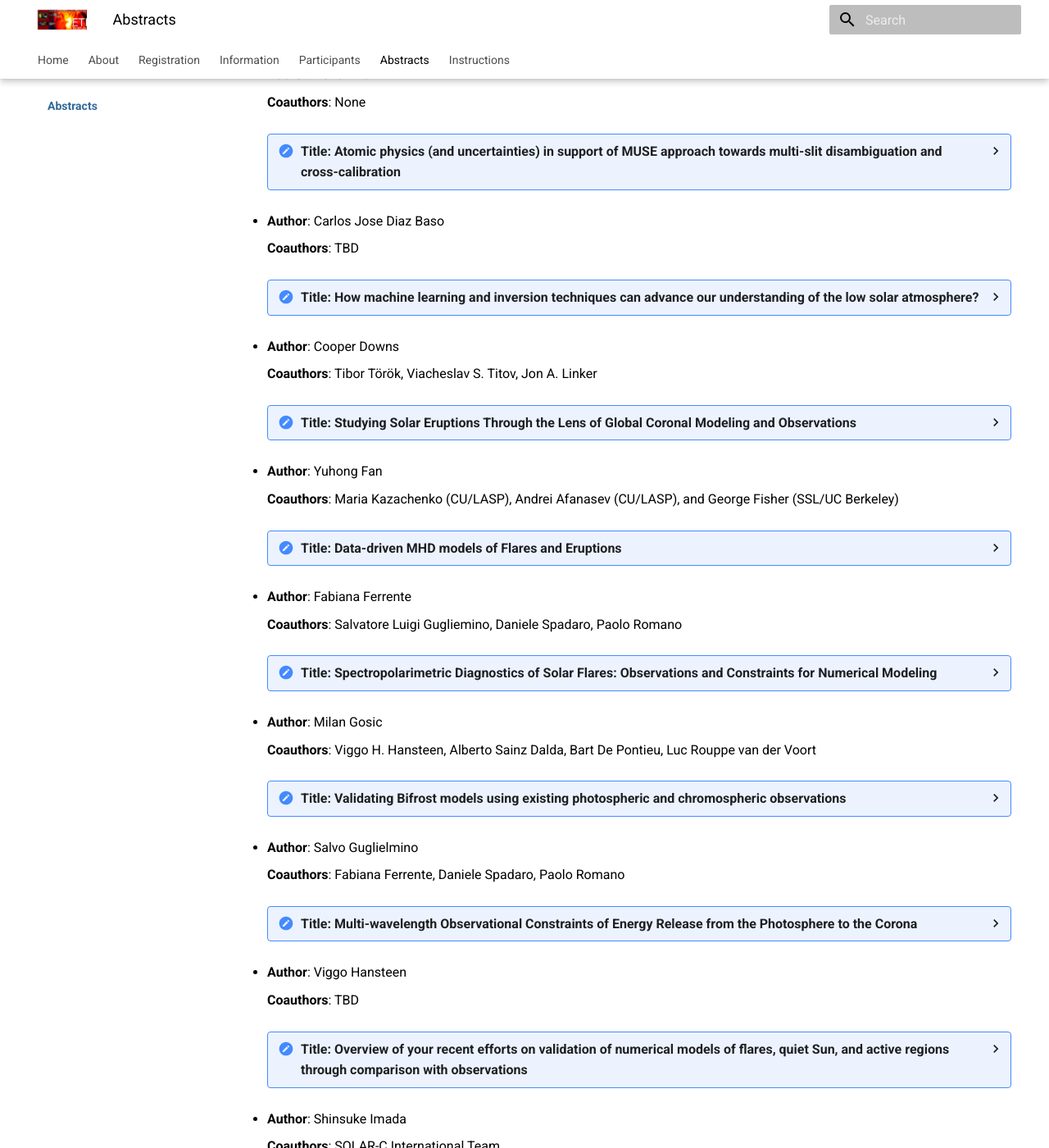
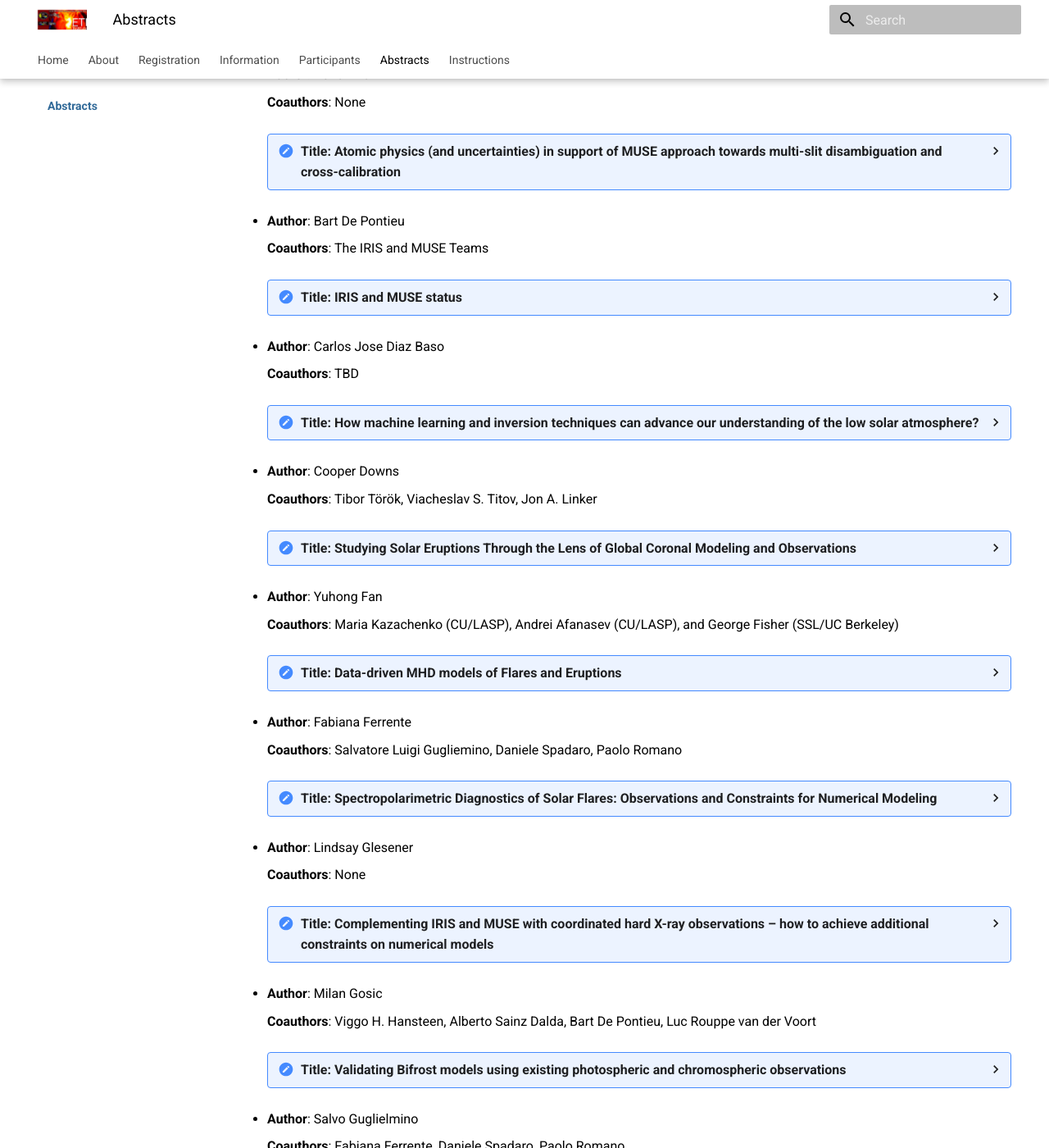
Before and after one commit to LM-SAL/iris_muse_team_meeting, an MkDocs documentation site: the page built from docs/abstracts.md, in a window 1280 px wide and 1400 px high, scrolled down 2104 px. Shown: the whole window at 82% size. Built offline with MkDocs 1.6.1 and Material for MkDocs 9.7.7, drawn with Linux system fonts in a browser that asks for light colours; some of the changed text lies outside the part shown.

Commit message:
updates from Juan

```diff
--- a/docs/abstracts.md
+++ b/docs/abstracts.md
@@ -2,7 +2,7 @@
 title: Abstracts
 ---
 
-Accepted Abstracts.
+Accepted Abstracts (sorted by last name).
 
 
 * **Author**: Joel Allred
@@ -106,6 +106,16 @@ Accepted Abstracts.
 
 
 
+* **Author**: Bart De Pontieu
+
+    **Coauthors**: The IRIS and MUSE Teams
+    <details> <summary> <b>Title</b>: IRIS and MUSE status </summary>
+      <b>Abstract</b>
+      I will provide an overview of current operations and capabilities of IRIS, as well as a progress report of the development of the MUSE spacecraft and instrument, and plans for operations, data pipeline, and science analysis.
+    </details>
+
+
+
 * **Author**: Carlos Jose Diaz Baso
 
     **Coauthors**: TBD
@@ -144,6 +154,20 @@ Accepted Abstracts.
       We review our recent work on high-resolution spectropolarimetric observations of solar flares and discuss how these measurements provide constraints for numerical modeling. In particular, we focus on the confined X1.6-class flare that occurred on 22 October 2014 in active region AR 12192, observed with the Interferometric BIdimensional Spectropolarimeter (IBIS) at the Dunn Solar Telescope. Full Stokes profiles were acquired in both the photospheric Fe I 617.3 nm and chromospheric Ca II 854.2 nm lines. We also present preliminary results from spectropolarimetric data obtained during a summer 2023 observing campaign at the GREGOR telescope, targeting smaller-scale flaring events observed in the He I 1083.0 nm spectral window and coordinated with IRIS satellite observations. The datasets were analyzed using different inversion codes, including STiC, DeSIRe, and HAZEL.
       Our results provide important constraints on flare models, which must reproduce intense, localized chromospheric heating, chromospheric evaporation and condensation, as well as dynamic magnetic field reconfigurations in the lower atmosphere. Additionally, we show that flare activity enhances the sensitivity of the Ca II 854.2 nm line to deeper atmospheric layers, highlighting the necessity for realistic radiative transfer treatments in numerical simulations.
       These findings emphasize the diagnostic power of chromospheric spectropolarimetry in validating and refining MHD models of solar flares, and underscore the importance of coordinated observational and theoretical efforts to improve our understanding of flare-driven energy transport and magnetic restructuring.
+    </details>
+
+
+
+* **Author**: Lindsay Glesener
+
+    **Coauthors**: None
+    <details> <summary> <b>Title</b>: Complementing IRIS and MUSE with coordinated hard X-ray observations – how to achieve additional constraints on numerical models </summary>
+      <b>Abstract</b>
+      Over the past decade, IRIS has made large strides in studying the detailed interactions between the chromosphere and the corona via the transition region.  And once in operation, the MUSE spacecraft will provide us with novel and scientifically important views of the energization of the solar corona, the solar wind, and solar eruptive events.  All of these endeavors are broadly enhanced by a rich multiwavelength set of solar observations, and hard X-ray studies are an important component of this set.
+
+      Hard X-rays (HXRs) are one of the most direct probes available for accelerated electrons on the Sun.  They can be used to measure non-thermal electron distributions, including their total energy content, average energies, and how low in energy the distribution extends.  HXRs can also measure thermal plasma of the solar corona, with particular sensitivity to flare-temperature plasma of several to tens of millions of degrees.  The combination of high-energy X-ray measurements with detailed temperature and velocity measurements from the UV and EUV enables an integrated understanding of flares and plasma heating on the Sun. For example, HXR measurements of accelerated electrons provide the input to numerical studies of flare heating, explaining results observed by IRIS and eventually by MUSE. Bremsstrahlung HXRs are fairly insensitive to ionization states and thus, when combined with EUV line emission, can be used to study the ionization of high-temperature plasma on the Sun whenever it is heated. X-ray studies of transients are particularly sensitive to hot and non-thermal components.  When combined with wavelengths sensitive to cooler plasma, an entire energy budget of active regions and transients can be produced.
+
+      This talk will discuss the science that IRIS and MUSE can achieve with the aid of HXR studies, including currently available and future instruments.
     </details>
 
 
@@ -420,6 +444,16 @@ Atmosphere </summary>
 
 
 
+* **Author**: Luc Rouppe van der Voort
+
+    **Coauthors**: None
+    <details> <summary> <b>Title</b>: Recent insights from chromospheric observations </summary>
+      <b>Abstract</b>
+      The Swedish 1-m Solar Telescope (SST) on La Palma is capable of achieving high resolution observations of the photosphere and chromosphere over extended periods of time (sometimes longer than an hour). The CRISP and CHROMIS instruments can achieve diffraction limited spatial resolution (down to 0.1 arcsec for CHROMIS) and typically sample spectral lines over multiple positions in less than 10 seconds. With recent and upcoming instrument upgrades, the field of view is large enough to cover complete active regions (~2 arcmin diameter for CRISP2). In this talk, I give an overview of some of the results from observing campaigns from the past few seasons. In particular, I present results from studies on Ellerman bombs and their connection with spicules.
+    </details>
+
+
+
 * **Author**: Alberto Sainz Dalda
 
     **Coauthors**: Jaime de la Cruz Rodríguez, Viggo Hansteen, Bart De Pontieu, and Milan Gosic
```
Also changed, not shown: docs/assets/files/people_coming.csv (+4 -5 lines), docs/registration.md (+2 -2 lines).
